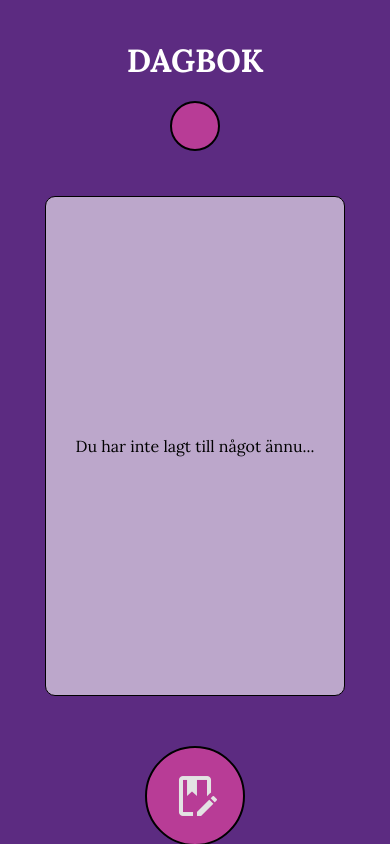
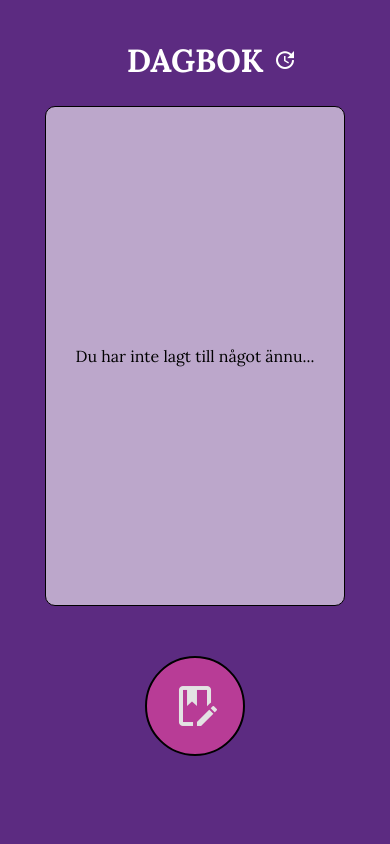
Before and after one commit to emmeline-mutka/daily-horse, a React Native app: screen /DiaryScreen in a window 390 px wide. Built offline with nearby package versions, Linux system fonts and the light colour scheme.

Commit message:
Fixed updated entries so it updates on the frontend and made a button to order the entries by date

```diff
--- a/context/Context.tsx
+++ b/context/Context.tsx
@@ -5,6 +5,8 @@ interface IContext {
   setItem: (item: any) => void;
   isEditing: boolean;
   setIsEditing: (editing: boolean) => void
+  isUpdated: boolean;
+  setIsUpdated: (updated: boolean) => void
   entryDeleted: boolean;
   setEntryDeleted: (entryDeleted: boolean) => void
 }
@@ -13,6 +15,7 @@ export const Context = createContext<IContext|undefined>(undefined);
 export const ContextProvider: FC = (props) => {
   const [item, setItem] = useState({});
   const [isEditing, setIsEditing] = useState(false);
+  const [isUpdated, setIsUpdated] = useState(false)
   const [entryDeleted, setEntryDeleted] = useState(false);
   return (
     <Context.Provider value={{
@@ -20,6 +23,8 @@ export const ContextProvider: FC = (props) => {
       setItem,
       isEditing,
       setIsEditing,
+      isUpdated,
+      setIsUpdated,
       entryDeleted,
       setEntryDeleted,
     }}>
--- a/screens/DiaryScreen.tsx
+++ b/screens/DiaryScreen.tsx
@@ -1,11 +1,5 @@
 import React, { FC, useContext, useEffect, useState } from "react";
-import {
-  collection,
-  doc,
-  getDoc,
-  getDocs,
-  getFirestore,
-} from "firebase/firestore";
+import { collection, getDocs, getFirestore } from "firebase/firestore";
 import { getAuth } from "firebase/auth";
 import { NativeStackScreenProps } from "@react-navigation/native-stack";
 import { StackScreens } from "../helpers/types";
@@ -22,6 +16,7 @@ import { EntryButtonComponent } from "../components/EntryButtonComponent";
 import { EntryComponent } from "../components/EntryComponent";
 import { Context } from "../context/Context";
 import { useIsFocused } from "@react-navigation/native";
+import { MaterialIcons } from '@expo/vector-icons';
 
 interface IDiaryScreen
   extends NativeStackScreenProps<StackScreens, "DiaryScreen"> {}
@@ -31,18 +26,29 @@ export const DiaryScreen: FC<IDiaryScreen> = (props) => {
   const [entryList, setEntryList] = useState<any[]>([]);
   const [entryIndex, setEntryIndex] = useState(Number);
   const [entryCollection, setEntryCollection] = useState<any>([]);
+  const [orderedEntries, setOrderedEntries] = useState("asc");
   const isFocused = useIsFocused();
   const firestore = getFirestore();
   const auth = getAuth();
+
+  const sortedEntries = () => {
+    if (orderedEntries === "asc") {
+      const entriesSorted = [...entryList].sort((a, b) =>
+        a.date < b.date ? 1 : -1
+      );
+      setEntryList(entriesSorted);
+      setOrderedEntries("dsc");
+      console.log("Sortering");
+    }
+  };
 
   const emptyEntryNavigation = () => {
     props.navigation.navigate("EmptyEntryScreen");
   };
 
-  const refreshNavigation = () => {
-    props.navigation.navigate("DiaryScreen");
-    console.log("Klickad")
-  };
+  function refreshNavigation() {
+    props.navigation.replace("DiaryScreen");
+  }
 
   const readEntries = async () => {
     if (auth.currentUser) {
@@ -106,6 +112,13 @@ export const DiaryScreen: FC<IDiaryScreen> = (props) => {
   }, [isFocused]);
 
   useEffect(() => {
+    if (context?.isUpdated) {
+      refreshNavigation();
+      context?.setIsUpdated(false);
+    }
+  }, [context?.isUpdated]);
+
+  useEffect(() => {
     if (context?.entryDeleted) {
       filterEntries();
       console.log("Filtered entries ", entryList);
@@ -126,7 +139,6 @@ export const DiaryScreen: FC<IDiaryScreen> = (props) => {
       console.log("Entry List if");
       buildEntries();
     }
-    // console.log("EntryList: ", entryList);
   }, [entryList]);
 
   return (
@@ -136,10 +148,9 @@ export const DiaryScreen: FC<IDiaryScreen> = (props) => {
         style={styles.scrollviewContainer}
       >
         <Text style={styles.diaryTitle}>Dagbok</Text>
-        <Pressable
-          style={styles.refreshButton}
-          onPress={refreshNavigation}
-        ></Pressable>
+        <Pressable style={styles.sortedButton} onPress={sortedEntries}>
+        <MaterialIcons name="update" size={24} color="#ffffff" />
+        </Pressable>
         {entryList.length > 0 ? (
           <View>{entryCollection}</View>
         ) : (
@@ -180,14 +191,12 @@ const styles = StyleSheet.create({
     textTransform: "uppercase",
     color: "#ffffff",
   },
-  refreshButton: {
-    marginVertical: 20,
+  sortedButton: {
+    position: "absolute",
+    top: 35,
+    right: 80,
     height: 50,
     width: 50,
-    backgroundColor: "#b83c96",
-    borderWidth: 2,
-    borderColor: "#000000",
-    borderRadius: 50,
     justifyContent: "center",
     alignItems: "center",
   },
--- a/screens/EmptyEntryScreen.tsx
+++ b/screens/EmptyEntryScreen.tsx
@@ -82,6 +82,7 @@ export const EmptyEntryScreen: FC<IEmptyEntryScreen> = (props) => {
       entry: diaryEntry,
     });
     context?.setIsEditing(false);
+    context?.setIsUpdated(true);
   };
 
   const deleteEntries = async () => {
```
Also changed, not shown: screens/LoginScreen.tsx (+51 -10 lines).
